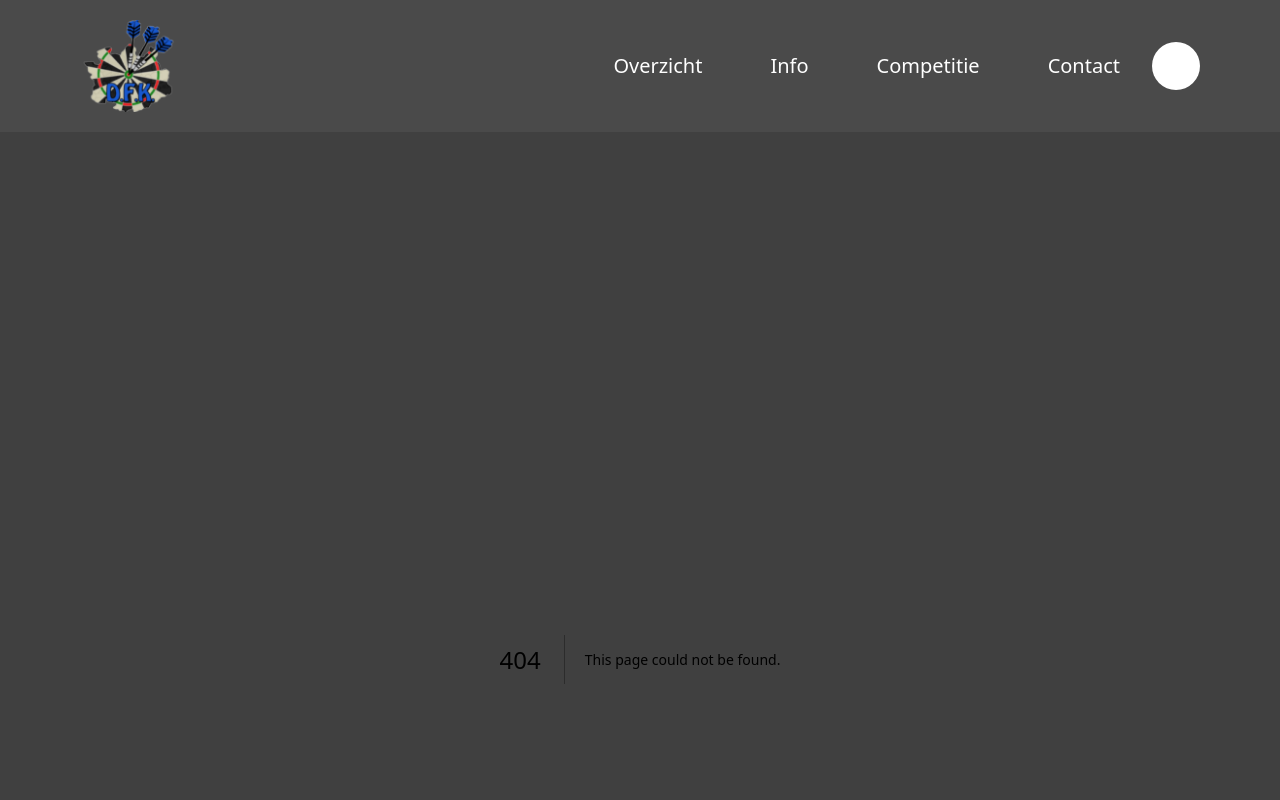
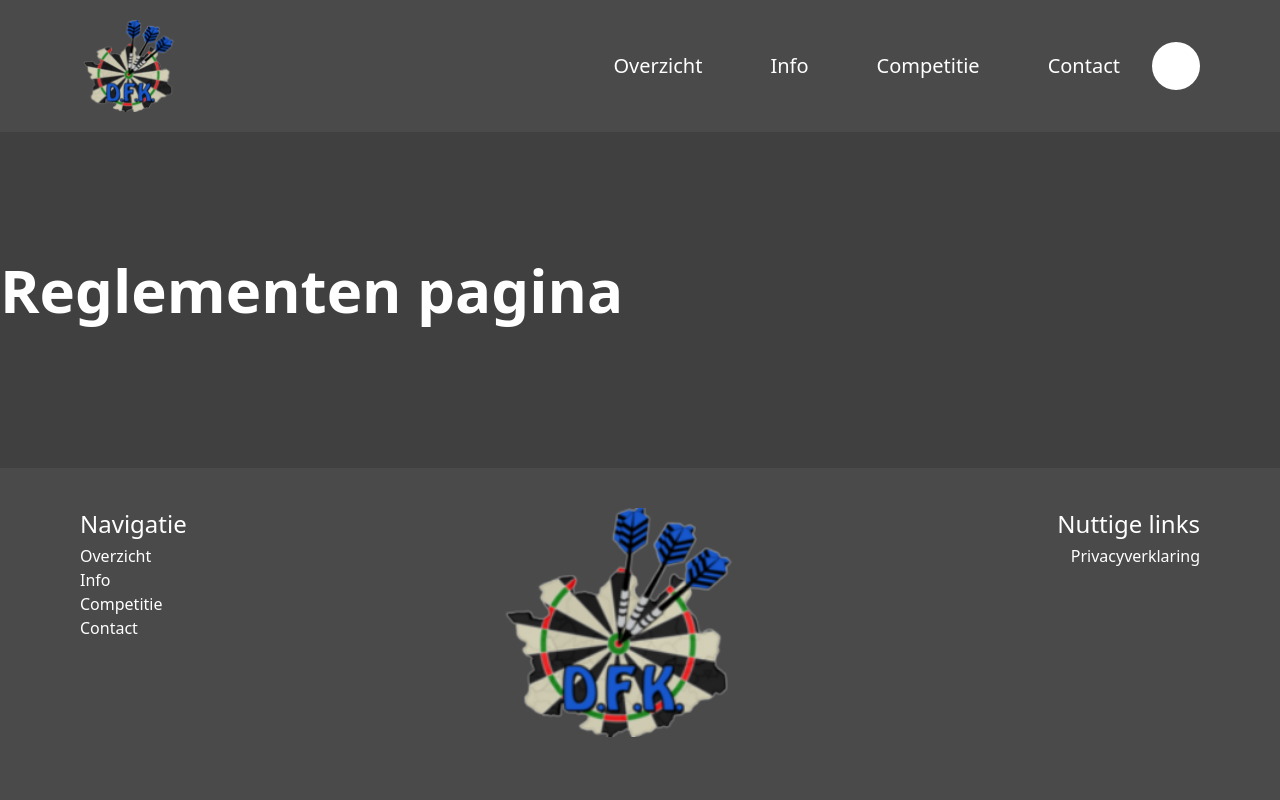
Before and after one commit to syandelbart/2223-Darts_Kempen-001-Website-Dartsfederatie, a Next.js app in the folder code/dfkwebsite/: page /info/reglementen in a window 1280 px wide. Before the commit this address had no page. Shown: the top 800 px of the page. Built offline with nearby package versions, Linux system fonts and the light colour scheme; some icons are missing; what tailwind-children would draw is missing.

Commit message:
documenten -> reglementen rename

```diff
--- a/code/dfkwebsite/components/Navbar.tsx
+++ b/code/dfkwebsite/components/Navbar.tsx
@@ -40,8 +40,8 @@ const routes = [
         title: "Nieuws",
       },
       {
-        href: "info/documenten",
-        title: "Documenten",
+        href: "info/reglementen",
+        title: "Reglementen",
       },
       {
         href: "info/inschrijvingen",
--- a/code/dfkwebsite/pages/info/documenten/index.tsx
+++ b/code/dfkwebsite/pages/info/reglementen/index.tsx
@@ -1,11 +1,11 @@
 import { NextPage } from "next";
 
-const Documenten: NextPage = () => {
+const Reglementen: NextPage = () => {
   return (
     <h1 className="text-6xl font-extrabold text-white mb-5">
-      Documenten pagina
+      Reglementen pagina
     </h1>
   );
 };
 
-export default Documenten;
+export default Reglementen;
```
